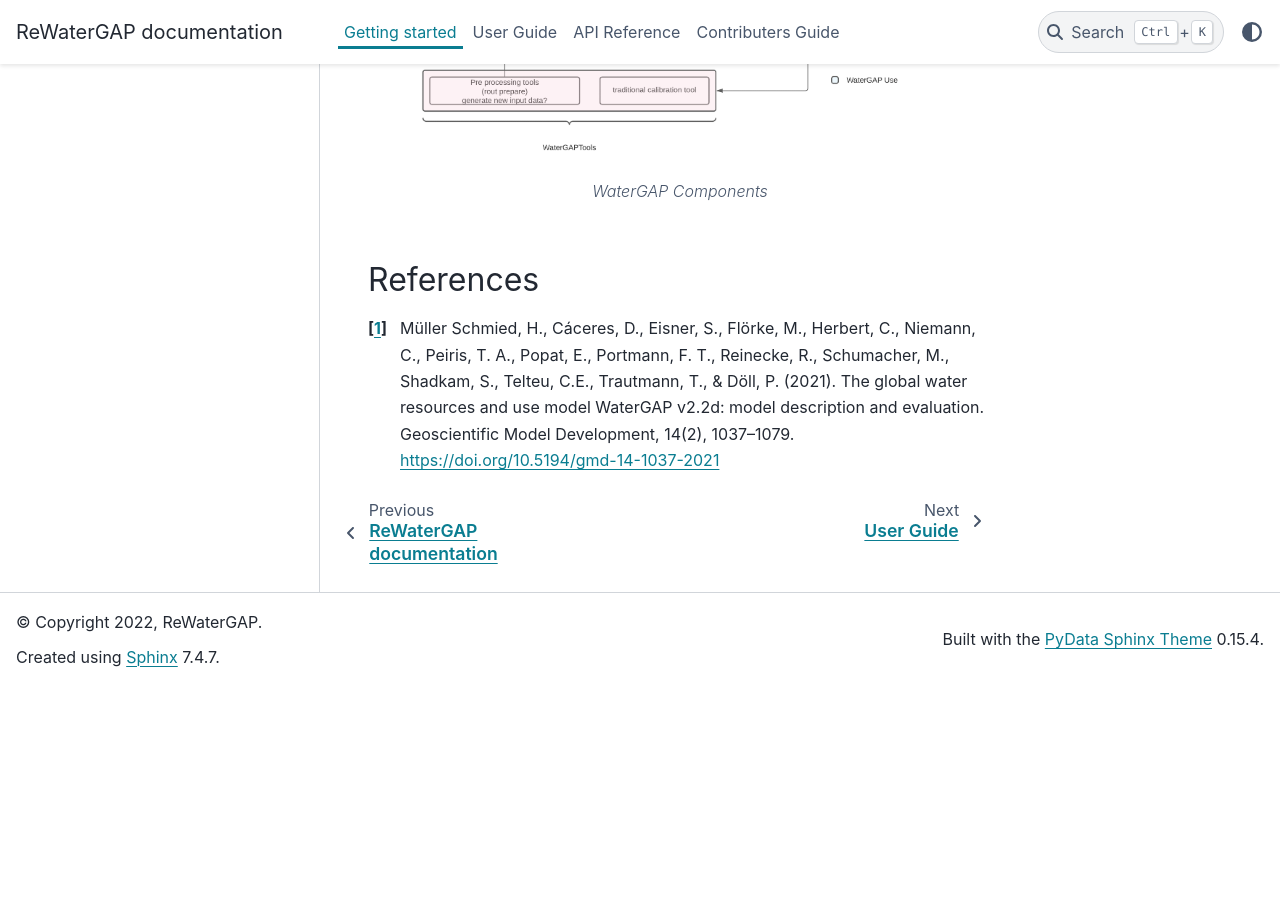
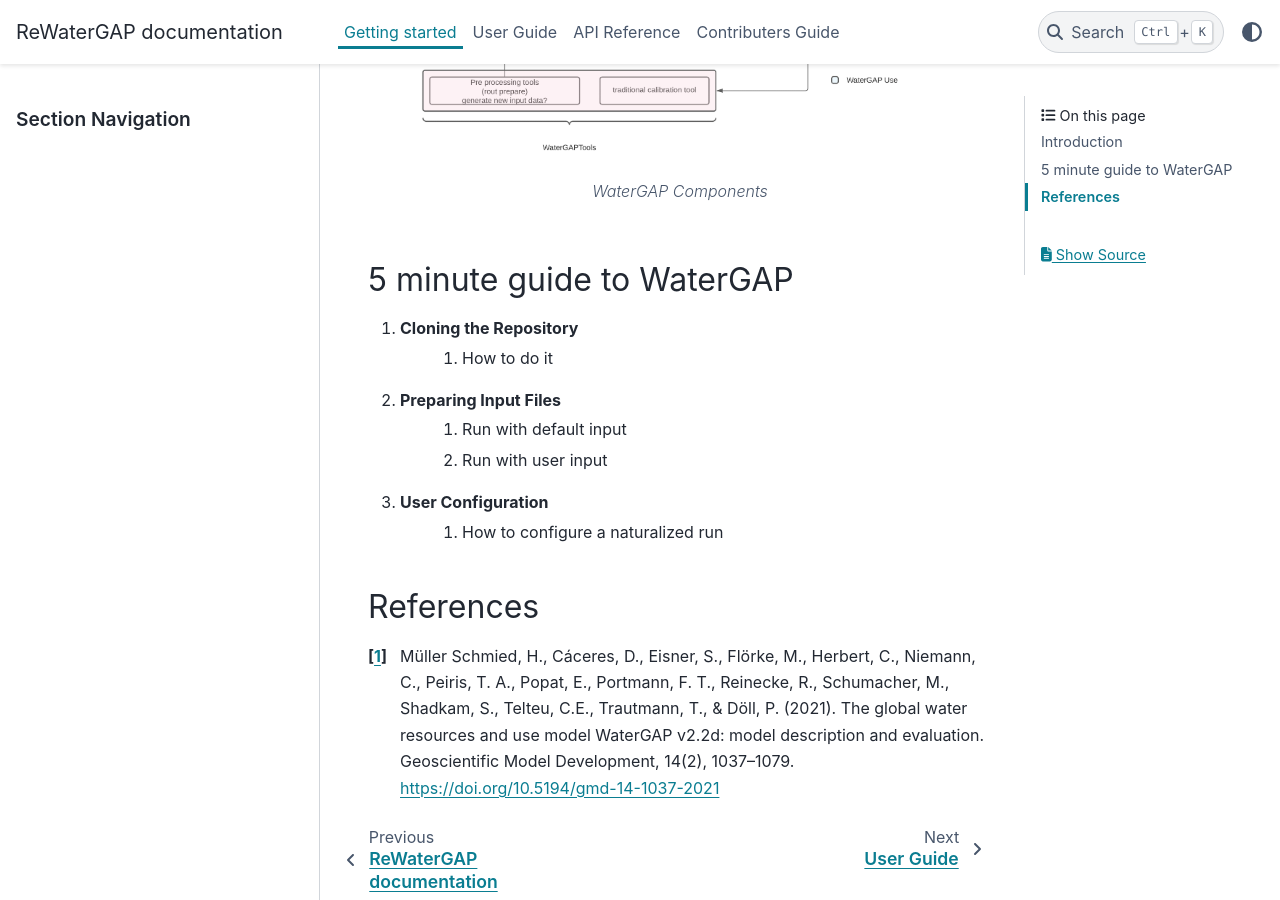
Before and after one commit to HydrologyFrankfurt/ReWaterGAP, a Sphinx documentation site: the page built from docs/getting_started/index.rst, in a window 1280 px wide and 900 px high, scrolled down 959 px. Built offline with Sphinx 7.4.7 and the PyData theme 0.15.4, drawn with Linux system fonts in a browser that asks for light colours; pages that are not in the unit, such as notebooks, are missing from menus; before the commit the page ends 1645 px from its top, so only the background shows below that.

Commit message:
Update index.rst

```diff
--- a/docs/getting_started/index.rst
+++ b/docs/getting_started/index.rst
@@ -29,6 +29,17 @@ WaterGAP has been generally categorized into two sections:
    *WaterGAP Components*
 
 
+5 minute guide to WaterGAP
+--------------------------
+
+1. Cloning the Repository
+    1. How to do it
+2. Preparing Input Files
+    1. Run with default input
+    2. Run with user input
+3. User Configuration
+    1. How to configure a naturalized run
+
 
 References
 ----------
```
